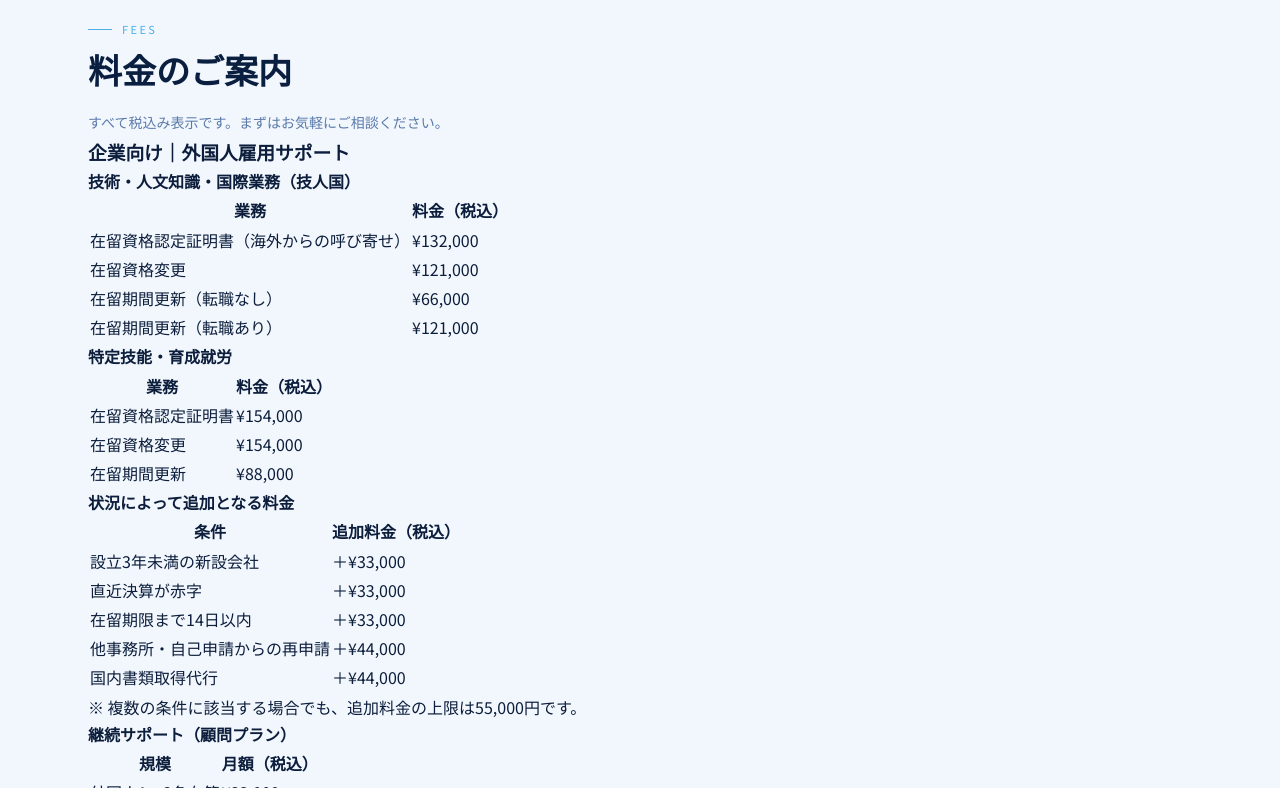
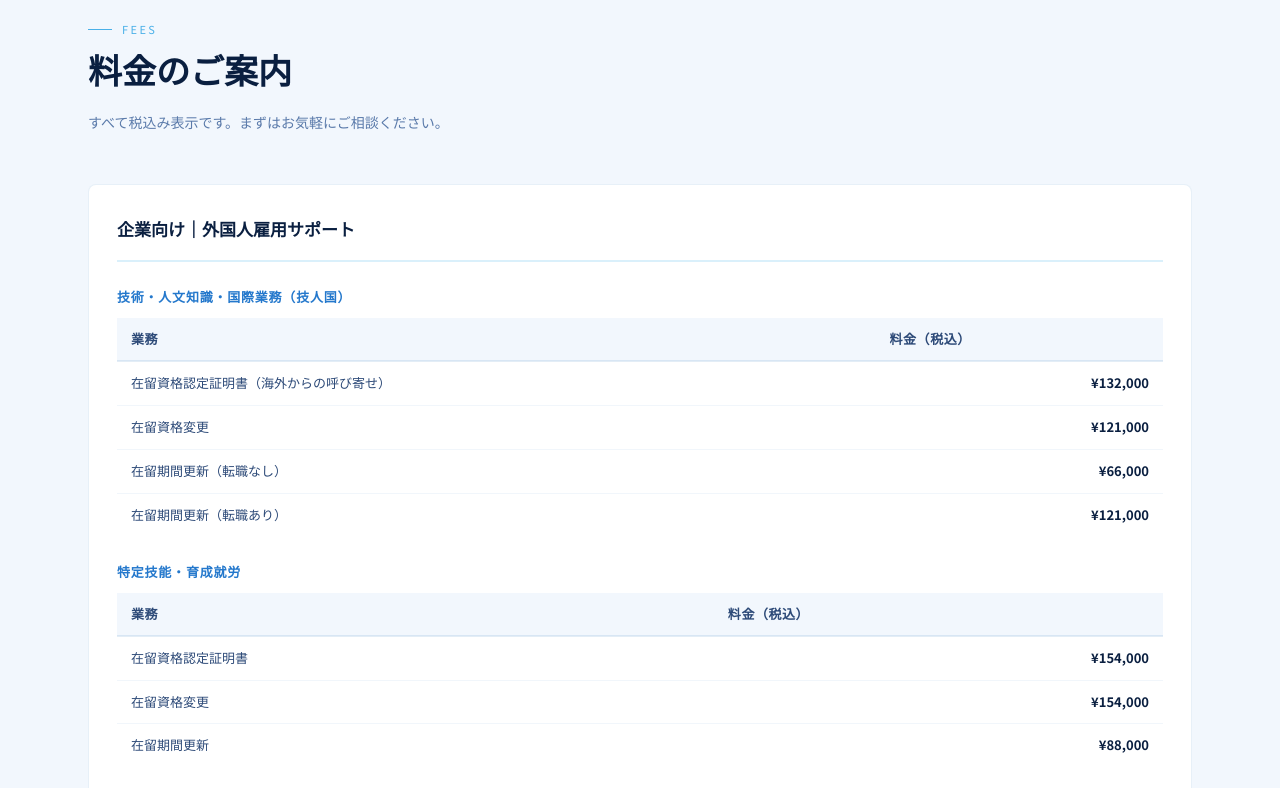
Before and after one commit to haruka-legal/gyosei, an Eleventy site: page src/index.njk in a window 1280 px wide. Shown: the part 4020-4808 px from the top of the page. Built offline with nearby package versions, Linux system fonts and the light colour scheme; Eleventy itself is replaced by a stand-in of ours; files that its build step writes are made by us from their sources.

Commit message:
Update style.css

```diff
--- a/src/css/style.css
+++ b/src/css/style.css
@@ -1278,6 +1278,73 @@ nav { border-top: 1px solid rgba(255,255,255,.06); }
   font-size: 12px;
   color: var(--text-light);
   line-height: 1.7;
+}
+/* 新料金表テーブル */
+.fees-category {
+  margin-top: 48px;
+  background: #fff;
+  border: 1px solid rgba(26,106,181,.1);
+  border-radius: var(--radius);
+  padding: 32px 28px;
+}
+.fees-cat-title {
+  font-family: 'Noto Serif JP', serif;
+  font-size: 17px;
+  font-weight: 600;
+  color: var(--navy);
+  padding-bottom: 14px;
+  border-bottom: 2px solid var(--sky-light);
+  margin-bottom: 24px;
+}
+.fees-sub-title {
+  font-size: 13px;
+  font-weight: 700;
+  color: var(--blue);
+  letter-spacing: .06em;
+  margin: 24px 0 10px;
+}
+.fees-table {
+  width: 100%;
+  border-collapse: collapse;
+  margin-bottom: 8px;
+  font-size: 13px;
+}
+.fees-table th {
+  background: var(--off-white);
+  color: var(--text-mid);
+  font-weight: 700;
+  padding: 10px 14px;
+  text-align: left;
+  border-bottom: 2px solid rgba(26,106,181,.12);
+  letter-spacing: .04em;
+}
+.fees-table td {
+  padding: 11px 14px;
+  color: var(--text-mid);
+  border-bottom: 1px solid rgba(26,106,181,.06);
+  line-height: 1.6;
+}
+.fees-table tr:last-child td {
+  border-bottom: none;
+}
+.fees-table td:last-child {
+  text-align: right;
+  font-weight: 700;
+  color: var(--navy);
+  white-space: nowrap;
+}
+.fees-note {
+  font-size: 12px;
+  color: var(--text-light);
+  margin-top: 10px;
+  line-height: 1.8;
+}
+
+@media (max-width: 680px) {
+  .fees-category { padding: 20px 16px; }
+  .fees-cat-title { font-size: 15px; }
+  .fees-table th,
+  .fees-table td { padding: 9px 10px; font-size: 12px; }
 }
 
 /* =====================
```
